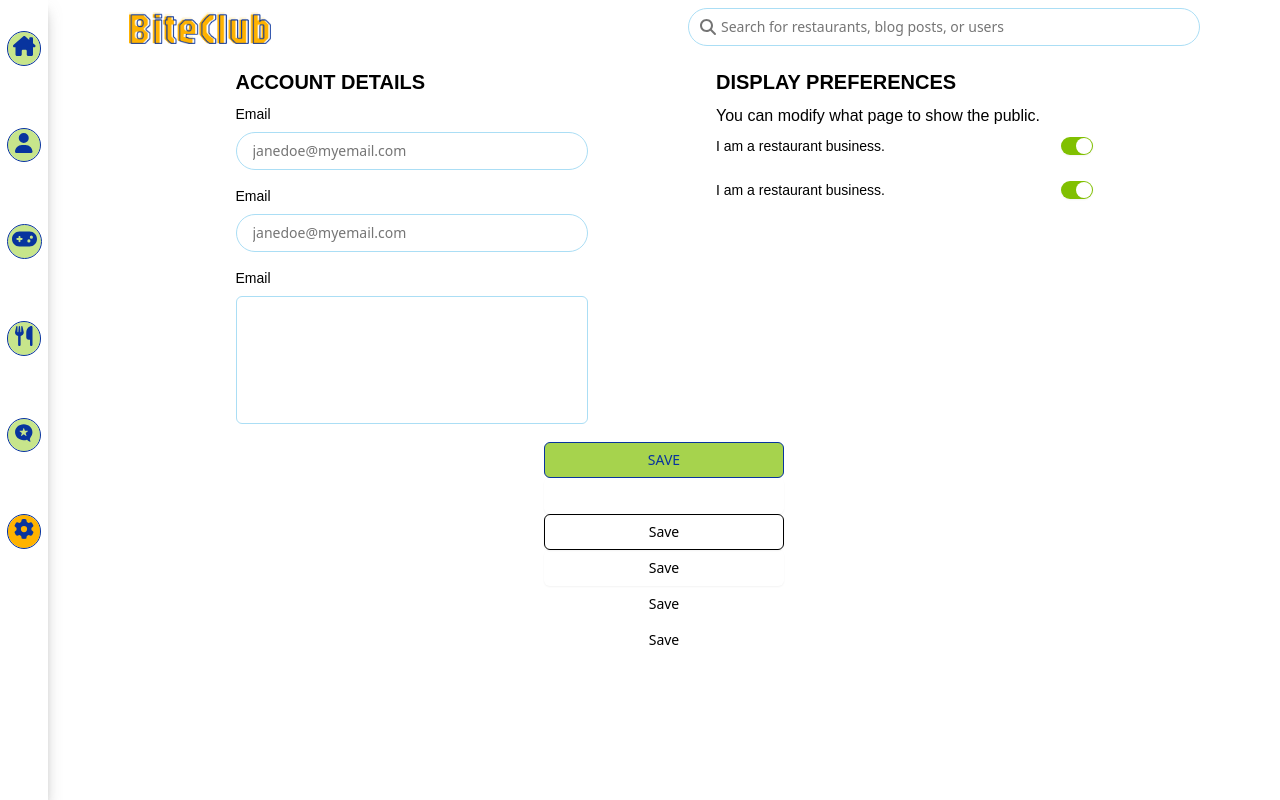
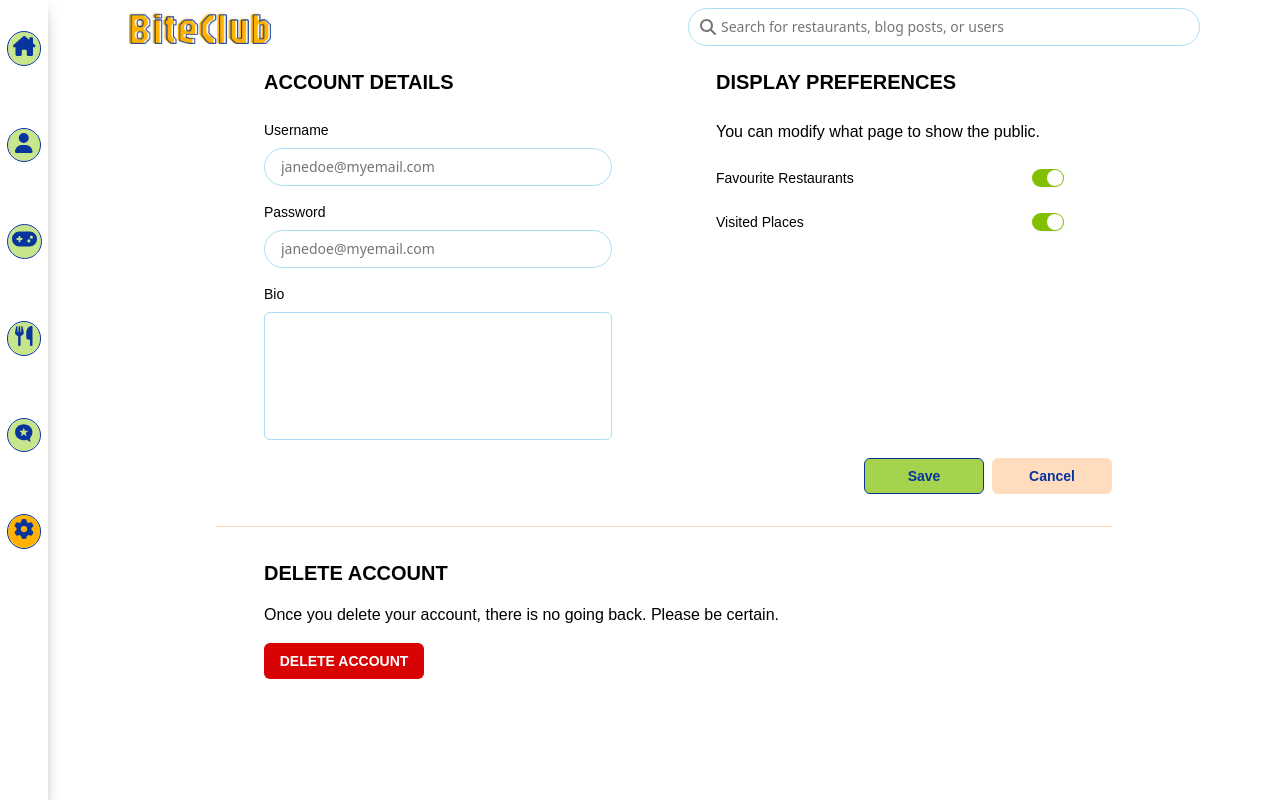
Before and after one commit to ochovhaniuk98/PRJ566NBB-02, a Next.js app in the folder biteclub/: page /users/general/settings in a window 1280 px wide. Built offline with nearby package versions, Linux system fonts and the light colour scheme; a web font is replaced by a local one.

Commit message:
More CSS to Account Management page (settings)

```diff
--- a/biteclub/src/app/(main)/users/general/settings/page.jsx
+++ b/biteclub/src/app/(main)/users/general/settings/page.jsx
@@ -10,71 +10,65 @@ export default function Settings() {
     <MainBaseContainer>
       <div className="main-side-padding mb-16 w-full flex flex-col items-center m-16 bg-white">
         {/* Add contents/components here */}
-        <form>
+        <form className="w-4xl">
           <GridCustomCols numOfCols={2}>
-            <div className="aspect-5/4 w-md py-1 px-12 flex flex-col gap-2">
-              <h2>ACCOUNT DETAILS</h2>
+            <div className="py-1 px-12 flex flex-col gap-2">
+              <h2 className="mb-4">Account Details</h2>
               <div>
                 <Label htmlFor="email">
-                  <h4>Email</h4>
+                  <h4>Username</h4>
                 </Label>
                 <Input id="email" type="email" placeholder="janedoe@myemail.com" required className="w-full" />
               </div>
               <div>
                 <Label htmlFor="email">
-                  <h4>Email</h4>
+                  <h4>Password</h4>
                 </Label>
                 <Input id="email" type="email" placeholder="janedoe@myemail.com" required className="w-full" />
               </div>
               <div>
                 <Label htmlFor="email">
-                  <h4>Email</h4>
+                  <h4>Bio</h4>
                 </Label>
                 <textarea className="w-full p-2 border rounded-md h-32 resize-none" />
               </div>
             </div>
 
-            <div className="bg-white aspect-5/4 py-1 px-12 flex flex-col gap-2">
-              <h2>Display Preferences</h2>
-              <p>You can modify what page to show the public.</p>
+            <div className="py-1 px-12 flex flex-col gap-2">
+              <h2 className="mb-4">Display Preferences</h2>
+              <p className="mb-4">You can modify what page to show the public.</p>
 
               <div className="flex items-center justify-between mb-4">
                 <label htmlFor="user-role">
-                  <h5>I am a restaurant business.</h5>
+                  <h4>Favourite Restaurants</h4>
                 </label>
                 <Switch id="user-role" checked={true} />
               </div>
               <div className="flex items-center justify-between mb-8">
                 <label htmlFor="user-role">
-                  <h5>I am a restaurant business.</h5>
+                  <h4>Visited Places</h4>
                 </label>
                 <Switch id="user-role" checked={true} />
               </div>
             </div>
           </GridCustomCols>
-          <div className="flex flex-col items-center">
-            <Button type="submit" className="w-60" variant="default" disabled={false}>
+          <div className=" flex justify-end gap-x-2 ">
+            <Button type="submit" className="w-30" variant="default" disabled={false}>
               Save
+            </Button>
+
+            <Button type="submit" className="w-30" variant="secondary" disabled={false}>
+              Cancel
             </Button>
           </div>
         </form>
-        <div></div>
-
-        <Button type="submit" className="w-60" variant="destructive" disabled={false}>
-          Save
-        </Button>
-        <Button type="submit" className="w-60" variant="outline" disabled={false}>
-          Save
-        </Button>
-        <Button type="submit" className="w-60" variant="secondary" disabled={false}>
-          Save
-        </Button>
-        <Button type="submit" className="w-60" variant="link" disabled={false}>
-          Save
-        </Button>
-        <Button type="submit" className="w-60" variant="ghost" disabled={false}>
-          Save
-        </Button>
+        <div className="w-4xl mt-8 py-8 px-12 border-t border-brand-peach">
+          <h2 className="mb-4">Delete Account</h2>
+          <p className="mb-4">Once you delete your account, there is no going back. Please be certain.</p>
+          <Button type="submit" className="w-40" variant="danger" disabled={false}>
+            Delete Account
+          </Button>
+        </div>
       </div>
     </MainBaseContainer>
   );
--- a/biteclub/src/app/styles/globals.css
+++ b/biteclub/src/app/styles/globals.css
@@ -33,6 +33,7 @@ https://www.youtube.com/watch?v=6biMWgD6_JY&t=517s
   --color-brand-grey: #757575;
   --color-brand-grey-lite: #d9d9d9;
   --color-brand-google: #4889f5;
+  --color-brand-red: #d80303;
 }
 
 @layer base {
--- a/biteclub/src/components/shared/Button.jsx
+++ b/biteclub/src/components/shared/Button.jsx
@@ -3,20 +3,20 @@ import { Slot } from '@radix-ui/react-slot';
 import { cva } from 'class-variance-authority';
 
 const buttonVariants = cva(
-  "inline-flex items-center justify-center gap-2 whitespace-nowrap rounded-md text-sm font-medium cursor-pointer transition-all disabled:pointer-events-none disabled:opacity-50 [&_svg]:pointer-events-none [&_svg:not([class*='size-'])]:size-4 shrink-0 [&_svg]:shrink-0 outline-none focus-visible:border-ring focus-visible:ring-ring/50 focus-visible:ring-[3px] aria-invalid:ring-destructive/20 dark:aria-invalid:ring-destructive/40 aria-invalid:border-destructive",
+  "inline-flex items-center justify-center gap-2 whitespace-nowrap rounded-md text-brand-navy text-sm font-primary font-semibold cursor-pointer transition-all disabled:pointer-events-none disabled:opacity-50 [&_svg]:pointer-events-none [&_svg:not([class*='size-'])]:size-4 shrink-0 [&_svg]:shrink-0 outline-none focus-visible:border-ring focus-visible:ring-ring/50 focus-visible:ring-[3px] aria-invalid:ring-destructive/20 dark:aria-invalid:ring-destructive/40 aria-invalid:border-destructive",
   {
     variants: {
       variant: {
-        default:
-          'bg-brand-green-lite text-black border border-brand-navy text-brand-navy uppercase hover:bg-brand-green/50',
+        default: 'bg-brand-green-lite text-black border border-brand-navy hover:bg-brand-green/50',
         destructive:
           'bg-destructive text-white shadow-xs hover:bg-destructive/90 focus-visible:ring-destructive/20 dark:focus-visible:ring-destructive/40 dark:bg-destructive/60',
         outline:
           'border bg-background shadow-xs hover:bg-accent hover:bg-secondary/80 dark:bg-input/30 dark:border-input dark:hover:bg-input/50',
-        secondary: 'bg-secondary text-secondary-foreground shadow-xs hover:bg-secondary/80',
+        secondary: 'bg-brand-peach',
         ghost: 'hover:bg-accent hover:text-accent-foreground dark:hover:bg-accent/50',
         link: 'text-primary underline-offset-4 hover:underline',
         googlebtn: 'border bg-brand-google text-white',
+        danger: 'bg-brand-red text-white uppercase',
       },
       size: {
         default: 'h-9 px-4 py-2 has-[>svg]:px-3',
--- a/biteclub/src/components/shared/GridCustomCols.jsx
+++ b/biteclub/src/components/shared/GridCustomCols.jsx
@@ -1,4 +1,4 @@
-export default function GridCustomCols({ children, numOfCols = 3 }) {
+export default function GridCustomCols({ children, numOfCols = 3, className }) {
   /*
   const colsClass = {
     1: 'lg:grid-cols-1',
@@ -11,7 +11,7 @@ export default function GridCustomCols({ children, numOfCols = 3 }) {
 
   return (
     <div
-      className={`grid lg:grid-cols-${numOfCols} md:grid-cols-2 gap-2 grid-flow-dense auto-rows-[minmax(200px,_auto)]`}
+      className={`grid lg:grid-cols-${numOfCols} md:grid-cols-2 gap-2 grid-flow-dense auto-rows-[minmax(200px,_auto)] ${className}`}
     >
       {children}
     </div>
```
